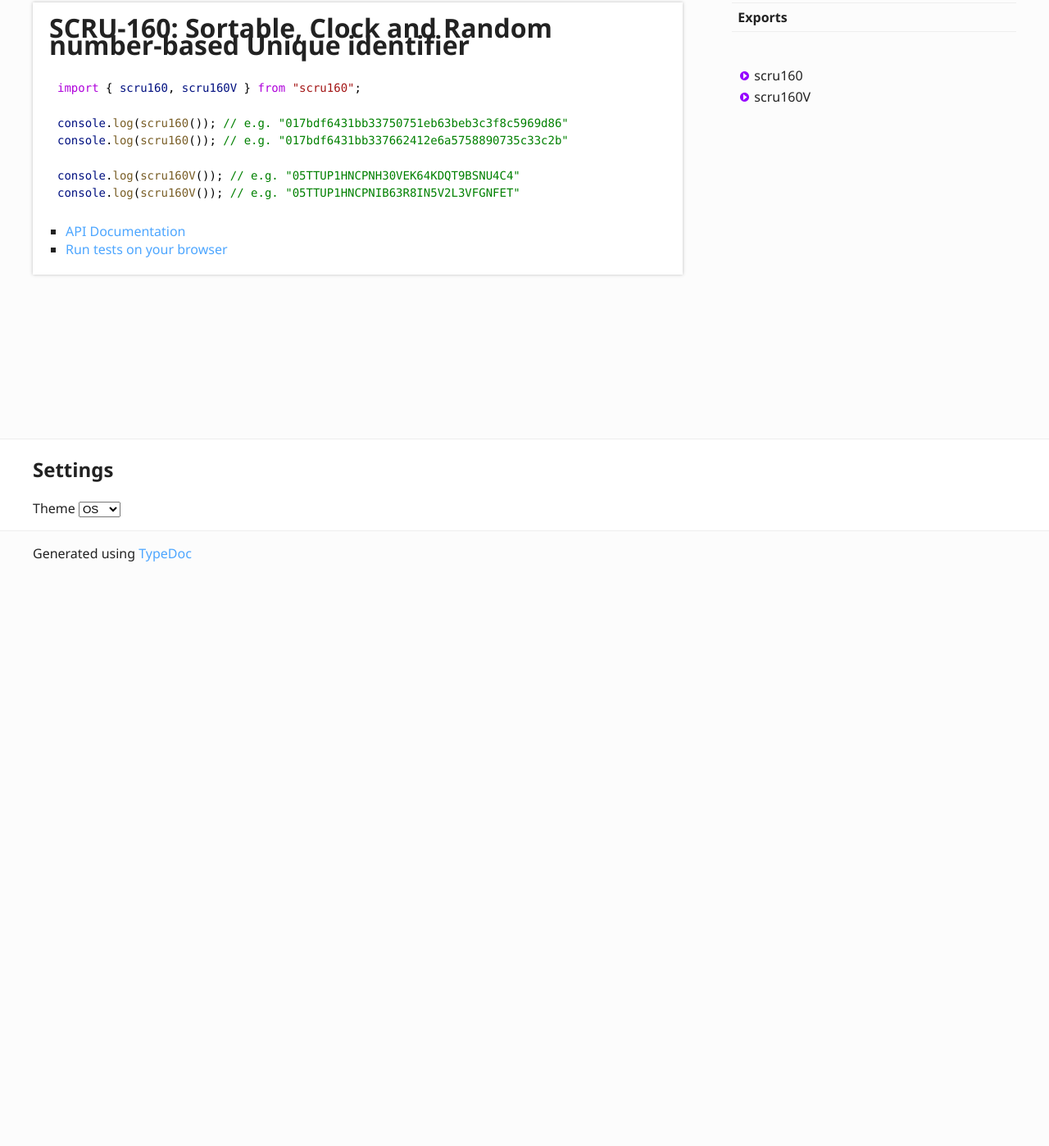
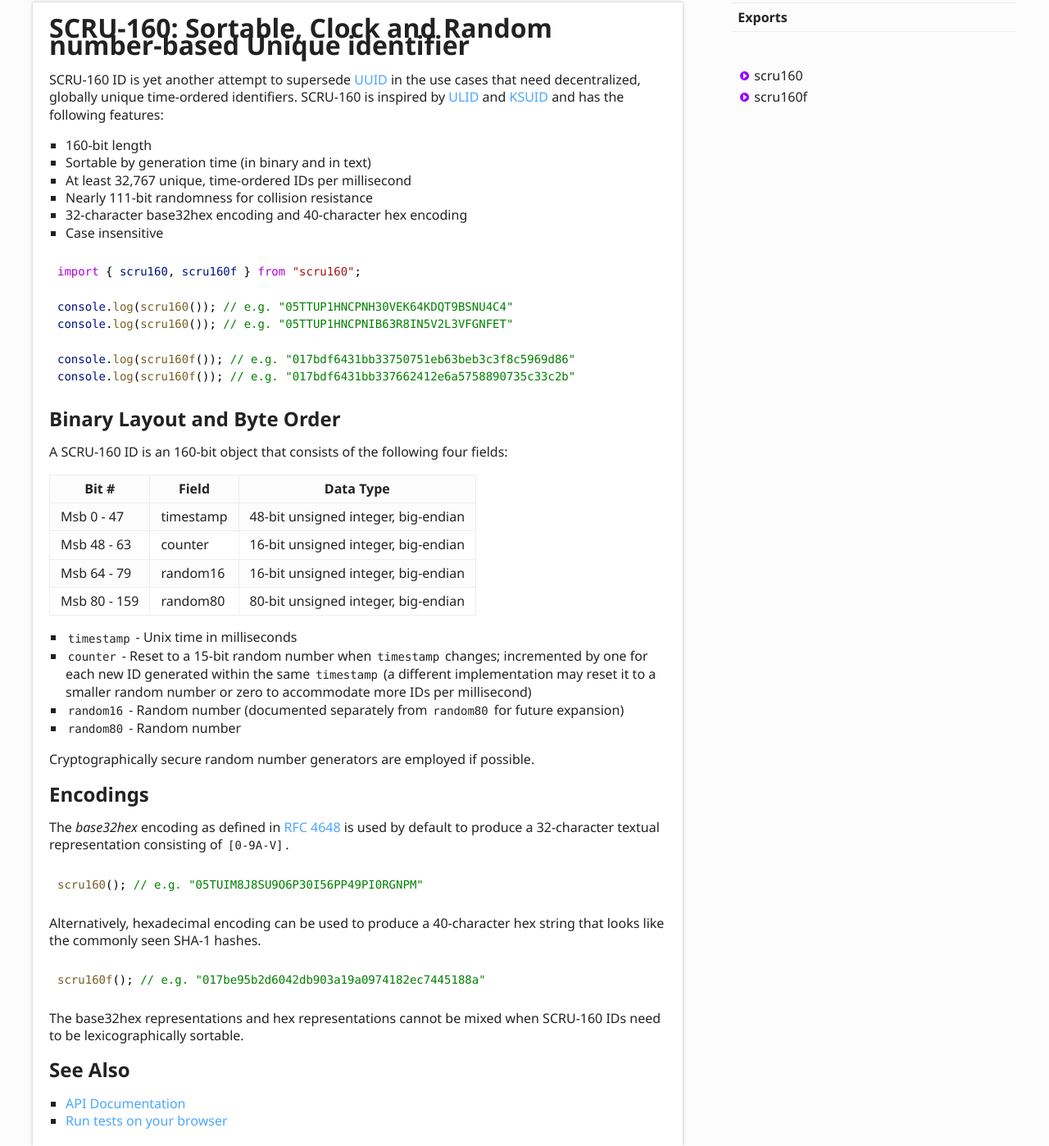
Before and after one commit to scru160/javascript, a website: page docs/index.html in a window 1280 px wide. Shown: the part 170-1568 px from the top of the page at 82% size. Before the commit the page ends 872 px from the top, so only its background shows below. Drawn offline with Linux system fonts and the light colour scheme.

Commit message:
v0.2.0 Release
Added:

- `scru160f()`.
- README documentation.

Changed:

- `scru160()`'s default encoding from hex to base32hex.

Removed:

- `scru160V()`.

```diff
--- a/docs/assets/search.js
+++ b/docs/assets/search.js
@@ -1 +1 @@
-window.searchData = {"kinds":{"64":"Function"},"rows":[{"id":0,"kind":64,"name":"scru160","url":"modules.html#scru160","classes":"tsd-kind-function"},{"id":1,"kind":64,"name":"scru160V","url":"modules.html#scru160V","classes":"tsd-kind-function"}],"index":{"version":"2.3.9","fields":["name","parent"],"fieldVectors":[["name/0",[0,6.931]],["parent/0",[]],["name/1",[1,6.931]],["parent/1",[]]],"invertedIndex":[["scru160",{"_index":0,"name":{"0":{}},"parent":{}}],["scru160v",{"_index":1,"name":{"1":{}},"parent":{}}]],"pipeline":[]}}
+window.searchData = {"kinds":{"64":"Function"},"rows":[{"id":0,"kind":64,"name":"scru160","url":"modules.html#scru160","classes":"tsd-kind-function"},{"id":1,"kind":64,"name":"scru160f","url":"modules.html#scru160f","classes":"tsd-kind-function"}],"index":{"version":"2.3.9","fields":["name","parent"],"fieldVectors":[["name/0",[0,6.931]],["parent/0",[]],["name/1",[1,6.931]],["parent/1",[]]],"invertedIndex":[["scru160",{"_index":0,"name":{"0":{}},"parent":{}}],["scru160f",{"_index":1,"name":{"1":{}},"parent":{}}]],"pipeline":[]}}
--- a/docs/index.html
+++ b/docs/index.html
@@ -2,10 +2,84 @@
 <a href="#scru-160-sortable-clock-and-random-number-based-unique-identifier" id="scru-160-sortable-clock-and-random-number-based-unique-identifier" style="color: inherit; text-decoration: none;">
   <h1>SCRU-160: Sortable, Clock and Random number-based Unique identifier</h1>
 </a>
-<pre><code class="language-javascript"><span class="hl-0">import</span><span class="hl-1"> { </span><span class="hl-2">scru160</span><span class="hl-1">, </span><span class="hl-2">scru160V</span><span class="hl-1"> } </span><span class="hl-0">from</span><span class="hl-1"> </span><span class="hl-3">&quot;scru160&quot;</span><span class="hl-1">;</span><br/><br/><span class="hl-2">console</span><span class="hl-1">.</span><span class="hl-4">log</span><span class="hl-1">(</span><span class="hl-4">scru160</span><span class="hl-1">()); </span><span class="hl-5">// e.g. &quot;017bdf6431bb33750751eb63beb3c3f8c5969d86&quot;</span><br/><span class="hl-2">console</span><span class="hl-1">.</span><span class="hl-4">log</span><span class="hl-1">(</span><span class="hl-4">scru160</span><span class="hl-1">()); </span><span class="hl-5">// e.g. &quot;017bdf6431bb337662412e6a5758890735c33c2b&quot;</span><br/><br/><span class="hl-2">console</span><span class="hl-1">.</span><span class="hl-4">log</span><span class="hl-1">(</span><span class="hl-4">scru160V</span><span class="hl-1">()); </span><span class="hl-5">// e.g. &quot;05TTUP1HNCPNH30VEK64KDQT9BSNU4C4&quot;</span><br/><span class="hl-2">console</span><span class="hl-1">.</span><span class="hl-4">log</span><span class="hl-1">(</span><span class="hl-4">scru160V</span><span class="hl-1">()); </span><span class="hl-5">// e.g. &quot;05TTUP1HNCPNIB63R8IN5V2L3VFGNFET&quot;</span>
+<p>SCRU-160 ID is yet another attempt to supersede <a href="https://en.wikipedia.org/wiki/Universally_unique_identifier">UUID</a> in the use cases that
+need decentralized, globally unique time-ordered identifiers. SCRU-160 is
+inspired by <a href="https://github.com/ulid/spec">ULID</a> and <a href="https://github.com/segmentio/ksuid">KSUID</a> and has the following features:</p>
+<ul>
+<li>160-bit length</li>
+<li>Sortable by generation time (in binary and in text)</li>
+<li>At least 32,767 unique, time-ordered IDs per millisecond</li>
+<li>Nearly 111-bit randomness for collision resistance</li>
+<li>32-character base32hex encoding and 40-character hex encoding</li>
+<li>Case insensitive</li>
+</ul>
+<pre><code class="language-javascript"><span class="hl-0">import</span><span class="hl-1"> { </span><span class="hl-2">scru160</span><span class="hl-1">, </span><span class="hl-2">scru160f</span><span class="hl-1"> } </span><span class="hl-0">from</span><span class="hl-1"> </span><span class="hl-3">&quot;scru160&quot;</span><span class="hl-1">;</span><br/><br/><span class="hl-2">console</span><span class="hl-1">.</span><span class="hl-4">log</span><span class="hl-1">(</span><span class="hl-4">scru160</span><span class="hl-1">()); </span><span class="hl-5">// e.g. &quot;05TTUP1HNCPNH30VEK64KDQT9BSNU4C4&quot;</span><br/><span class="hl-2">console</span><span class="hl-1">.</span><span class="hl-4">log</span><span class="hl-1">(</span><span class="hl-4">scru160</span><span class="hl-1">()); </span><span class="hl-5">// e.g. &quot;05TTUP1HNCPNIB63R8IN5V2L3VFGNFET&quot;</span><br/><br/><span class="hl-2">console</span><span class="hl-1">.</span><span class="hl-4">log</span><span class="hl-1">(</span><span class="hl-4">scru160f</span><span class="hl-1">()); </span><span class="hl-5">// e.g. &quot;017bdf6431bb33750751eb63beb3c3f8c5969d86&quot;</span><br/><span class="hl-2">console</span><span class="hl-1">.</span><span class="hl-4">log</span><span class="hl-1">(</span><span class="hl-4">scru160f</span><span class="hl-1">()); </span><span class="hl-5">// e.g. &quot;017bdf6431bb337662412e6a5758890735c33c2b&quot;</span>
 </code></pre>
+
+<a href="#binary-layout-and-byte-order" id="binary-layout-and-byte-order" style="color: inherit; text-decoration: none;">
+  <h2>Binary Layout and Byte Order</h2>
+</a>
+<p>A SCRU-160 ID is an 160-bit object that consists of the following four fields:</p>
+<table>
+<thead>
+<tr>
+<th>Bit #</th>
+<th>Field</th>
+<th>Data Type</th>
+</tr>
+</thead>
+<tbody><tr>
+<td>Msb 0 - 47</td>
+<td>timestamp</td>
+<td>48-bit unsigned integer, big-endian</td>
+</tr>
+<tr>
+<td>Msb 48 - 63</td>
+<td>counter</td>
+<td>16-bit unsigned integer, big-endian</td>
+</tr>
+<tr>
+<td>Msb 64 - 79</td>
+<td>random16</td>
+<td>16-bit unsigned integer, big-endian</td>
+</tr>
+<tr>
+<td>Msb 80 - 159</td>
+<td>random80</td>
+<td>80-bit unsigned integer, big-endian</td>
+</tr>
+</tbody></table>
+<ul>
+<li><code>timestamp</code> - Unix time in milliseconds</li>
+<li><code>counter</code> - Reset to a 15-bit random number when <code>timestamp</code> changes;
+incremented by one for each new ID generated within the same <code>timestamp</code> (a
+different implementation may reset it to a smaller random number or zero to
+accommodate more IDs per millisecond)</li>
+<li><code>random16</code> - Random number (documented separately from <code>random80</code> for future
+expansion)</li>
+<li><code>random80</code> - Random number</li>
+</ul>
+<p>Cryptographically secure random number generators are employed if possible.</p>
+
+<a href="#encodings" id="encodings" style="color: inherit; text-decoration: none;">
+  <h2>Encodings</h2>
+</a>
+<p>The <em>base32hex</em> encoding as defined in <a href="https://datatracker.ietf.org/doc/html/rfc4648">RFC 4648</a> is used by default to produce
+a 32-character textual representation consisting of <code>[0-9A-V]</code>.</p>
+<pre><code class="language-javascript"><span class="hl-4">scru160</span><span class="hl-1">(); </span><span class="hl-5">// e.g. &quot;05TUIM8J8SU9O6P30I56PP49PI0RGNPM&quot;</span>
+</code></pre>
+<p>Alternatively, hexadecimal encoding can be used to produce a 40-character hex
+string that looks like the commonly seen SHA-1 hashes.</p>
+<pre><code class="language-javascript"><span class="hl-4">scru160f</span><span class="hl-1">(); </span><span class="hl-5">// e.g. &quot;017be95b2d6042db903a19a0974182ec7445188a&quot;</span>
+</code></pre>
+<p>The base32hex representations and hex representations cannot be mixed when
+SCRU-160 IDs need to be lexicographically sortable.</p>
+
+<a href="#see-also" id="see-also" style="color: inherit; text-decoration: none;">
+  <h2>See Also</h2>
+</a>
 <ul>
 <li><a href="https://scru160.github.io/javascript/docs/">API Documentation</a></li>
 <li><a href="https://scru160.github.io/javascript/test/">Run tests on your browser</a></li>
 </ul>
-</div></div><div class="col-4 col-menu menu-sticky-wrap menu-highlight"><nav class="tsd-navigation primary"><ul><li class="current"><a href="modules.html">Exports</a></li></ul></nav><nav class="tsd-navigation secondary menu-sticky"><ul><li class="tsd-kind-function"><a href="modules.html#scru160" class="tsd-kind-icon">scru160</a></li><li class="tsd-kind-function"><a href="modules.html#scru160V" class="tsd-kind-icon">scru160V</a></li></ul></nav></div></div></div><footer class="with-border-bottom"><div class="container"><h2>Settings</h2><p>Theme <select id="theme"><option value="os">OS</option><option value="light">Light</option><option value="dark">Dark</option></select></p></div></footer><div class="container tsd-generator"><p>Generated using <a href="https://typedoc.org/" target="_blank">TypeDoc</a></p></div><div class="overlay"></div><script src="assets/main.js"></script></body></html>
+</div></div><div class="col-4 col-menu menu-sticky-wrap menu-highlight"><nav class="tsd-navigation primary"><ul><li class="current"><a href="modules.html">Exports</a></li></ul></nav><nav class="tsd-navigation secondary menu-sticky"><ul><li class="tsd-kind-function"><a href="modules.html#scru160" class="tsd-kind-icon">scru160</a></li><li class="tsd-kind-function"><a href="modules.html#scru160f" class="tsd-kind-icon">scru160f</a></li></ul></nav></div></div></div><footer class="with-border-bottom"><div class="container"><h2>Settings</h2><p>Theme <select id="theme"><option value="os">OS</option><option value="light">Light</option><option value="dark">Dark</option></select></p></div></footer><div class="container tsd-generator"><p>Generated using <a href="https://typedoc.org/" target="_blank">TypeDoc</a></p></div><div class="overlay"></div><script src="assets/main.js"></script></body></html>
--- a/package.json
+++ b/package.json
@@ -1,6 +1,6 @@
 {
   "name": "scru160",
-  "version": "0.1.0",
+  "version": "0.2.0",
   "description": "SCRU-160: Sortable, Clock and Random number-based Unique identifier",
   "main": "./dist/index.js",
   "types": "./dist/index.d.ts",
@@ -29,6 +29,7 @@
     "url": "git+https://github.com/scru160/javascript.git"
   },
   "keywords": [
+    "identifier",
     "uuid",
     "guid",
     "ulid",
```
Also changed, not shown: docs/modules.html (+5 -5 lines), src/index.ts (+13 -13 lines), test/scru160.mjs (+18 -16 lines), test/scru160f.mjs (renamed from test/scru160V.mjs, +18 -20 lines), README.md, dist/index.d.ts, dist/index.js, test/bundle/main.js, 1 other file.
